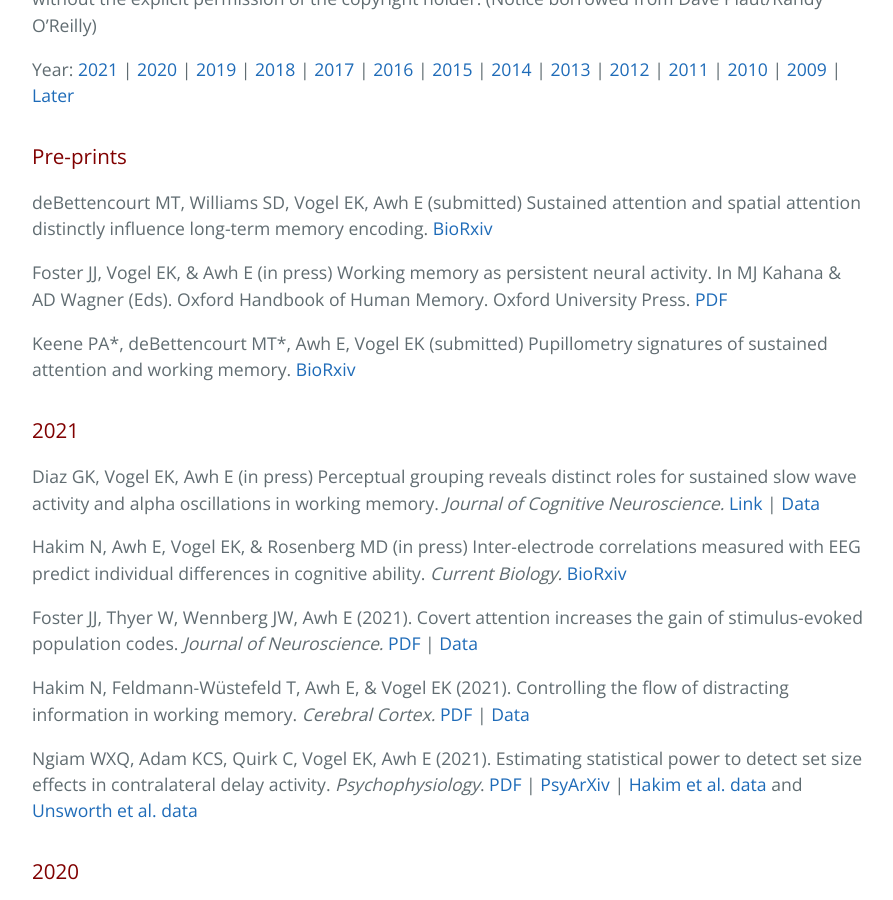
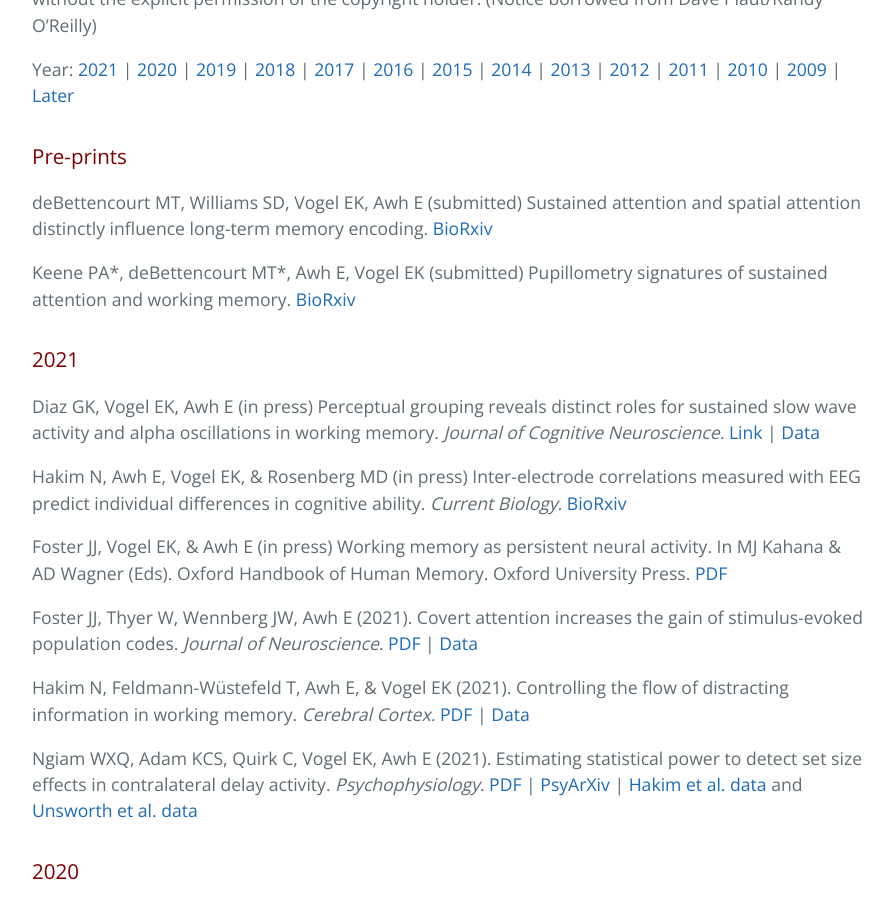
Before and after one commit to AwhVogelLab/awhvogellab.github.io, a Jekyll site: the page built from publications.md, in a window 1280 px wide and 900 px high, scrolled down 600 px. Shown: the whole window, without its empty margins (192-1085 px from the left). Built offline with Jekyll 4.4.1, drawn with Linux system fonts in a browser that asks for light colours; our own code applies the rules of GitHub Pages for plain Markdown files; part of the change alters nothing that is shown.

```diff
--- a/publications.md
+++ b/publications.md
@@ -14,8 +14,6 @@ Year: [2021](#2021) \| [2020](#2020) \| [2019](#2019) \| [2018](#2018) \| [2017]
 
 deBettencourt MT, Williams SD, Vogel EK, Awh E (submitted) Sustained attention and spatial attention distinctly influence long-term memory encoding. [BioRxiv](https://www.biorxiv.org/content/10.1101/2020.09.14.297341v1)
 
-Foster JJ, Vogel EK, & Awh E (in press) Working memory as persistent neural activity. In MJ Kahana & AD Wagner (Eds). Oxford Handbook of Human Memory. Oxford University Press. [PDF](https://psyarxiv.com/jh6e3)
-
 Keene PA\*, deBettencourt MT\*, Awh E, Vogel EK (submitted) Pupillometry signatures of sustained attention and working memory. [BioRxiv](https://www.biorxiv.org/content/10.1101/2021.01.18.426969v1)
 
 ### 2021
@@ -23,6 +21,8 @@ Keene PA\*, deBettencourt MT\*, Awh E, Vogel EK (submitted) Pupillometry signatu
 Diaz GK, Vogel EK, Awh E (in press) Perceptual grouping reveals distinct roles for sustained slow wave activity and alpha oscillations in working memory. <i>Journal of Cognitive Neuroscience.</i> [Link](https://doi.org/10.1162/jocn_a_01719) \| [Data](https://osf.io/7rxqf/)
 
 Hakim N, Awh E, Vogel EK, & Rosenberg MD (in press) Inter-electrode correlations measured with EEG predict individual differences in cognitive ability. <i>Current Biology. </i>[BioRxiv](https://www.biorxiv.org/content/10.1101/2020.07.22.216705v1)
+
+Foster JJ, Vogel EK, & Awh E (in press) Working memory as persistent neural activity. In MJ Kahana & AD Wagner (Eds). Oxford Handbook of Human Memory. Oxford University Press. [PDF](https://psyarxiv.com/jh6e3)
 
 Foster JJ, Thyer W, Wennberg JW, Awh E (2021). Covert attention increases the gain of stimulus-evoked population codes. <i>Journal of Neuroscience. </i>[PDF](/files/pdfs/Foster_2021_JNeurosci.pdf)  \| [Data](https://osf.io/hmvzc/)
 
```
